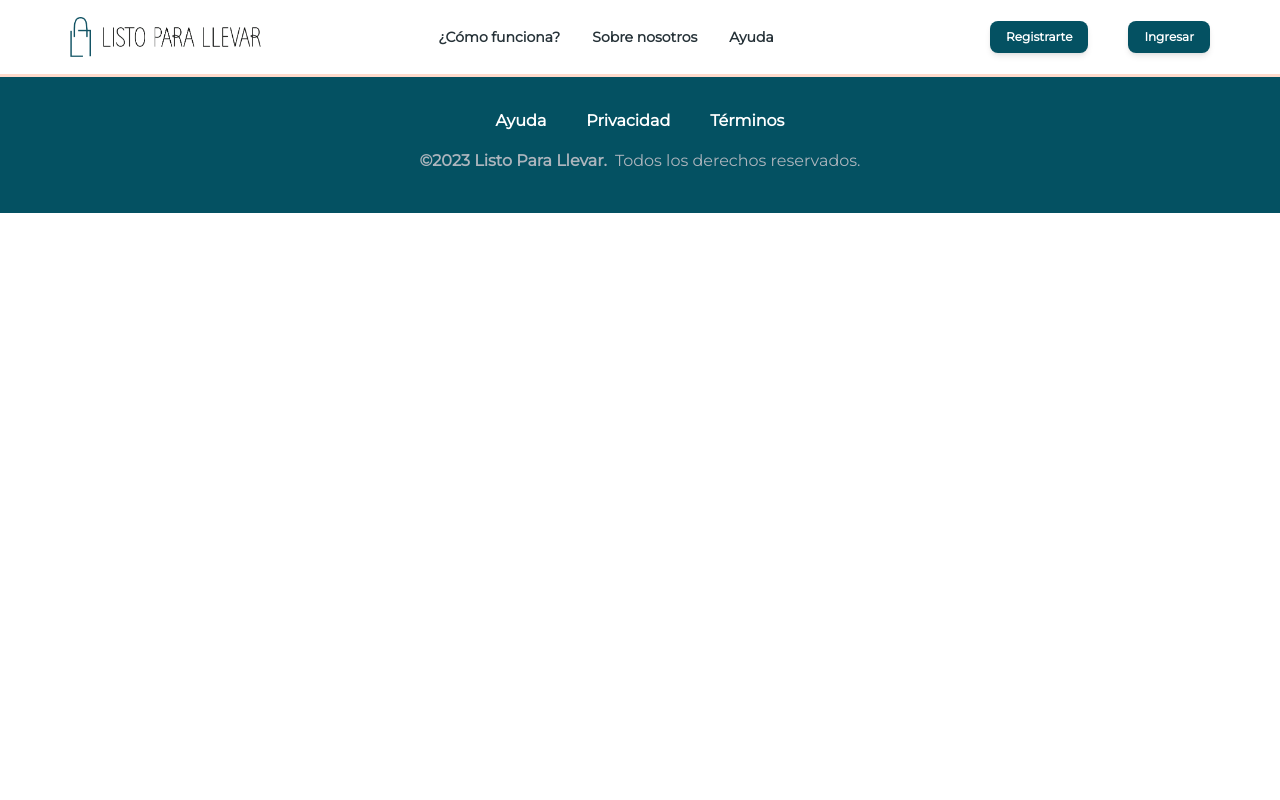
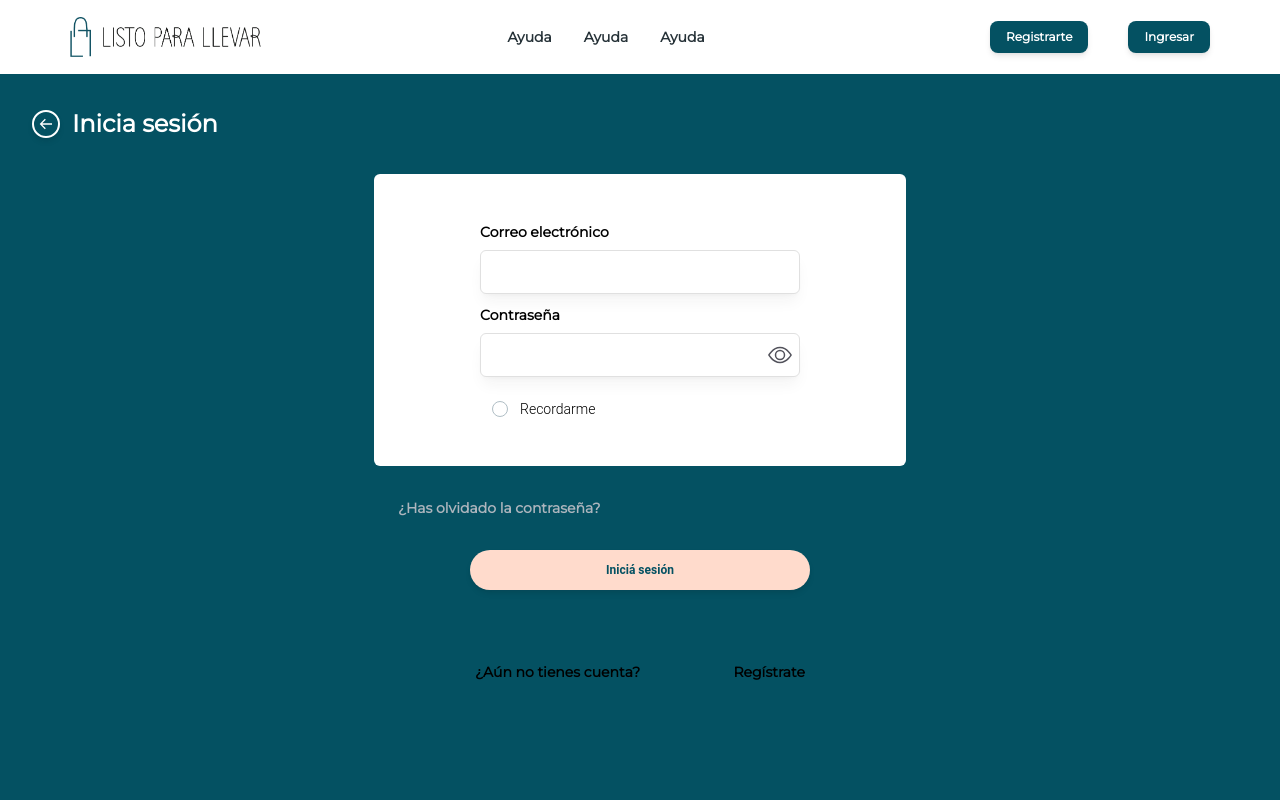
Before and after one commit to No-Country/s10-10-m-php-react-amazon, a React (Vite) app in the folder front/: page /auth/shop/login in a window 1280 px wide. Shown: the top 800 px of the page. Built offline with nearby package versions, Linux system fonts and the light colour scheme.

Commit message:
basicnavbar, modal, loginshop, routes modified

```diff
--- a/front/src/components/BasicNavbar/index.jsx
+++ b/front/src/components/BasicNavbar/index.jsx
@@ -14,6 +14,7 @@ import { useSelector } from "react-redux";
 const BasicNavbar = () => {
   const [openNav, setOpenNav] = useState(false);
   const [openModal, setOpenModal] = useState(false);
+  const [userAction, setUserAction] = useState("");
   const user = useSelector((state) => state.user);
 
   const handleOpenModal = () => setOpenModal(!openModal);
@@ -33,7 +34,7 @@ const BasicNavbar = () => {
         color="blue-gray"
         className="p-1 font-bold"
       >
-        <a href="#how-works">¿Cómo funciona?</a>
+        <Link to="/page-not-found">Ayuda</Link>
       </Typography>
       <Typography
         as="li"
@@ -41,7 +42,7 @@ const BasicNavbar = () => {
         color="blue-gray"
         className="p-1 font-bold"
       >
-        <a href="#about-us">Sobre nosotros</a>
+        <Link to="/page-not-found">Ayuda</Link>
       </Typography>
       <Typography
         as="li"
@@ -83,23 +84,35 @@ const BasicNavbar = () => {
                 size="sm"
                 className="ml-10 hidden lg:inline-block bg-colorPrimary font-weightText"
                 style={{ textTransform: "none" }}
-                onClick={handleOpenModal}
+                onClick={() => {
+                  handleOpenModal();
+                  setUserAction("signUp");
+                }}
               >
                 Registrarte
               </Button>
             )}
 
+            {user.token && user.id ? (
               <Button
                 size="sm"
-              className="ml-10 hidden lg:inline-block bg-colorPrimary"
+                className="ml-10 hidden lg:inline-block bg-colorPrimary font-weightTextButton"
                 style={{ textTransform: "none" }}
               >
-              {user.token && user.id ? (
                 <Link to="/logout">Cerrar sesión</Link>
+              </Button>
             ) : (
-                <Link to="/auth/user/login">Ingresar</Link>
+              <Button
+                size="sm"
+                className="ml-10 hidden normal-case lg:inline-block bg-colorPrimary font-weightTextButton"
+                onClick={() => {
+                  handleOpenModal();
+                  setUserAction("login");
+                }}
+              >
+                Ingresar
+              </Button>
             )}
-            </Button>
           </div>
 
           <IconButton
@@ -142,35 +155,47 @@ const BasicNavbar = () => {
         </div>
 
         <Collapse open={openNav}>
-          <div className="container mx-auto text-center">
-            {navList}
+          <div className="container mx-auto text-center mt-5">
             <div className="flex flex-col items-center">
               {!user.token && (
                 <Button
                   size="sm"
-                  className="bg-colorPrimary mb-2 w-1/2 font-weightText"
+                  className=" bg-colorPrimary font-weightTextButton"
                   style={{ textTransform: "none" }}
-                  onClick={handleOpenModal}
+                  onClick={() => {
+                    handleOpenModal();
+                    setUserAction("signUp");
+                  }}
                 >
                   Registrarte
                 </Button>
               )}
+              {user.token && user.id ? (
                 <Button
                   size="sm"
-                className="mb-2 bg-colorPrimary w-1/2 font-weightText"
+                  className="normal-case bg-colorPrimary font-weightTextButton"
                   style={{ textTransform: "none" }}
                 >
-                {user.token && user.id ? (
                   <Link to="/logout">Cerrar sesión</Link>
+                </Button>
               ) : (
-                  <Link to="/auth/user/login">Ingresar</Link>
+                <Button
+                  size="sm"
+                  className="normal-case bg-colorPrimary font-weightTextButton mt-2"
+                  onClick={() => {
+                    handleOpenModal();
+                    setUserAction("login");
+                  }}
+                >
+                  Ingresar
+                </Button>
               )}
-              </Button>
             </div>
+            {navList}
           </div>
         </Collapse>
       </Navbar>
-      <Modal open={openModal} setOpen={setOpenModal} />
+      <Modal open={openModal} setOpen={setOpenModal} userAction={userAction} />
     </>
   );
 };
--- a/front/src/routes/index.jsx
+++ b/front/src/routes/index.jsx
@@ -19,14 +19,15 @@ const AppRouter = () => {
       <Route path="/detail" component={ItemDetailContainer} />
       <Route path="/" component={Home} />
       <Route path="/auth/user/signup" component={SignUpUser} />
+      <Route path="/auth/user/login" component={LoginUser} />
       <Route path="/auth/shop/signup" component={SignUpShop} />
-      <Route path="/auth/user/login" component={LoginUser} />
+      <Route path="/auth/shop/login" component={LoginShop} />
       <Route path="/recover-pass" component={RecoverPass} />
       <Route path="/detail/:id" component={ItemDetailContainer} />
       <Route path="/page-not-found" component={Error404} />
       <Route path="/user/profile" component={UserProfile} />
       <Route path="/logout" component={Logout} />
-      <Route path="/dashboard/:category" component={Dashboard}/>
+      <Route path="/dashboard/:category" component={Dashboard} />
     </Router>
   );
 };
--- a/front/src/views/auth/authShop/loginShop/formShop/index.jsx
+++ b/front/src/views/auth/authShop/loginShop/formShop/index.jsx
@@ -1,59 +1,180 @@
-import React, { useState } from 'react'
 import { Input, Button, Typography, Checkbox } from "@material-tailwind/react";
-import { Form, useForm } from "react-hook-form";
-import { useDispatch } from 'react-redux';
-import { navigate } from 'wouter/use-location';
+import useToggleVisibility from "../../../../../utils/hooks/useToggleVisibility";
+import { useForm } from "react-hook-form";
+import { useDispatch } from "react-redux";
+import { navigate } from "wouter/use-location";
+import { Link } from "wouter";
+import { loginUser } from "../../../../../api/authApi";
+import { setUser } from "../../../../../features/userSlice";
+import { validatePassword } from "../../../../../utils/validatePassword";
+import { BiArrowBack } from "react-icons/bi";
+import { BsEye, BsEyeSlash } from "react-icons/bs";
+import { useState } from "react";
 
+export default function FormShop() {
+  const [isVisible, handleVisible] = useToggleVisibility(true);
 
+  const handleBack = () => {
+    history.back();
+  };
 
+  const {
+    register,
+    handleSubmit,
+    formState: { errors },
+  } = useForm();
 
+  const [error, setError] = useState("");
 
-const FormShop = () => {
+  const dispatch = useDispatch();
 
+  const [invalid, setInvalid] = useState(false);
+
+  const submit = (data) => {
+    const { email, password } = data;
+    const passwordError = validatePassword(password);
+    setError(passwordError);
+    if (!passwordError) {
+      loginUser(email, password)
+        .then((response) => {
+          setInvalid(false);
+          if (response.status == 200) {
+            console.log(response.data);
+            dispatch(setUser(response.data));
+            navigate("/dashboard");
+          }
+        })
+        .catch((err) => {
+          console.log(err);
+          setInvalid(true);
+        });
+    }
+  };
 
   return (
-        <div className='flex flex-col items-center bg-mainColor h-screen'>
-            <div className='p-10 text-3xl mt-8 custom-tittle'>
-                <p>¡Te damos la bienvenida de nuevo!</p>
-                <div className='flex flex-col items-center h-screens'>
+    <div className="bg-colorPrimary">
+      <div className="flex  items-center text-left p-[2rem] text-[24px] font-bold text-colorNeutral3">
+        <Button
+          onClick={handleBack}
+          className="rounded-full p-1 border-2 border-colorNeutral3 bg-colorPrimary mr-3"
+        >
+          <BiArrowBack size={16} color="text-colorNeutral3" />
+        </Button>
+        <h3>Inicia sesión</h3>
+      </div>
+      <div className="text-3xl  custom-title">
+        <div className="flex flex-col items-center h-screen">
           <form onSubmit={handleSubmit(submit)}>
-                        <div className='mt-15'>
-                            <label htmlForm="name" className='text-left custom-label mb-3'>
-                                Nombre del negocio
+            <div className=" w-[343px] h-[292px] lg:w-[532px] p-[1rem] flex flex-col  justify-center  rounded-md bg-white">
+              <div className="mt-15 lg:w-[320px] lg:m-auto flex flex-col">
+                <div>
+                  <label
+                    htmlFor="email"
+                    className="text-left text-colorNeutral1 -mb-3 text-sizeLabel"
+                  >
+                    Correo electrónico
                   </label>
-                            <Input size='lg' {...register("name", { required: true })}
-                                id="name"
-                                className='!border !border-gray-300 bg-white text-gray-900 shadow-lg shadow-gray-900/5 ring-4 ring-transparent placeholder:text-gray-500 focus:!border-gray-900 focus:!border-t-gray-900 focus:ring-gray-900/10'
-                                labelProps={{ className: hidden, }}
-                                containerProps={{ className: "min-w-[100px]" }}
-                                placeholder="Correo electronico"
-                            />
-                            {/*Colocar errores y validaciones del nombre del local aca */}
-
-                            <label
-                                htmlFor='text'
-                                className='texx-left custom-label mb-3'
-                                style={{ fontSize: "11px" }}
-                            >
-
-                                Tipo de negocio o categoria</label>
-                        </div>
-                        <Input size='lg' type="text" {...register("type", { required: true })}
-                            id="type"
+                  <Input
+                    size="lg"
+                    {...register("email", { required: true })}
+                    id="email"
                     className="!border !border-gray-300 bg-white text-gray-900 shadow-lg shadow-gray-900/5 ring-4 ring-transparent placeholder:text-gray-500 focus:!border-gray-900 focus:!border-t-gray-900 focus:ring-gray-900/10"
                     labelProps={{
                       className: "hidden",
                     }}
                     containerProps={{ className: "min-w-[100px]" }}
-                            placeholder="Tipo de negocios"
+                    placeholder="Correo electrónico"
                   />
-                        {/* COLOCAR LOS ERRORES */}
+                  {errors.email && (
+                    <p className="text-red-500" style={{ fontSize: "10px" }}>
+                      Campo obligatorio
+                    </p>
+                  )}
+                </div>
 
+                <div>
+                  <label
+                    htmlFor="password"
+                    className="text-left -mb-3 text-sizeLabel text-colorNeutral1"
+                  >
+                    Contraseña
+                  </label>
+
+                  <div className="relative">
+                    <Input
+                      size="lg"
+                      type={isVisible ? "password" : "text"}
+                      {...register("password", { required: true })}
+                      id="password"
+                      className="!border !border-gray-300 bg-white text-gray-900 shadow-lg shadow-gray-900/5 ring-4 ring-transparent placeholder:text-gray-500 focus:!border-gray-900 focus:!border-t-gray-900 focus:ring-gray-900/10"
+                      labelProps={{
+                        className: "hidden",
+                      }}
+                      containerProps={{ className: "min-w-[100px]" }}
+                      placeholder="Contraseña"
+                    />
+                    <button
+                      className="text-2xl text-mainColor absolute right-2 top-1/2 transform -translate-y-1/2"
+                      type="button"
+                      onClick={handleVisible}
+                    >
+                      {isVisible ? <BsEye /> : <BsEyeSlash />}{" "}
+                    </button>
+                  </div>
+                  {error && (
+                    <p className="text-red-800" style={{ fontSize: "10px" }}>
+                      {error}
+                    </p>
+                  )}
+                  {errors.password && (
+                    <p
+                      className="text-red-800 leading-none"
+                      style={{ fontSize: "10px" }}
+                    >
+                      Campo obligatorio
+                    </p>
+                  )}
+                </div>
+
+                <div className="mt-3">
+                  <Checkbox
+                    className="rounded-full bg-white h-4 w-4 p-0"
+                    label={
+                      <Typography
+                        variant="small"
+                        className="text-colorNeutral1 p-0"
+                      >
+                        Recordarme
+                      </Typography>
+                    }
+                  />
+                </div>
+              </div>
+              {invalid && (
+                <p className="text-red-500" style={{ fontSize: "10px" }}>
+                  Email y/o contraseña incorrectos
+                </p>
+              )}
+            </div>
+            <div className="m-6 custom-textButton">
+              <Link to="/recover-pass">¿Has olvidado la contraseña?</Link>
+            </div>
+            <div className="text-center">
+              <Button
+                className="rounded-full normal-case w-[340px] text-colorPrimary bg-[#FFDBCC]"
+                type="submit"
+              >
+                Iniciá sesión
+              </Button>
+            </div>
           </form>
+
+          <div className="text-sizeNote w-[330px] my-16 flex justify-between">
+            <span>¿Aún no tienes cuenta?</span>
+            <Link to="/auth/user/signup">Regístrate</Link>
           </div>
         </div>
       </div>
-    )
+    </div>
+  );
 }
-
-export default FormShop
--- a/front/src/views/auth/authShop/loginShop/index.jsx
+++ b/front/src/views/auth/authShop/loginShop/index.jsx
@@ -1,13 +1,11 @@
-import React from 'react'
+import FormShop from "./formShop/";
 
-const
-    LoginShop = () => {
-        return (
-            <div>
+const LoginShop = () => {
+  return (
+    <>
+      <FormShop />
+    </>
+  );
+};
 
-            </div>
-        )
-    }
-
-export default
-    LoginShop
+export default LoginShop;
```
Also changed, not shown: front/src/components/BasicNavbar/modal/Modal.jsx (+11 -3 lines). Lines whose indentation alone changed are shown as unchanged.
